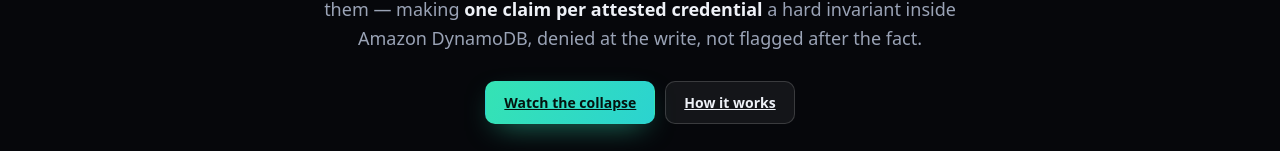
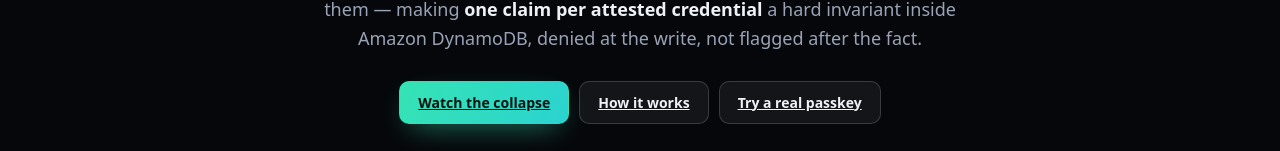
Before and after one commit to Jeremiah-Sakuda/Halisi, a Next.js app: page / in a window 1280 px wide. Shown: the part 330-481 px from the top of the page. Built offline with nearby package versions, Linux system fonts and the light colour scheme; no server answers.

Commit message:
feat(ui): link the real-passkey beat from the hero

```diff
--- a/src/components/Hero.tsx
+++ b/src/components/Hero.tsx
@@ -29,6 +29,7 @@ export default function Hero() {
       <div style={{ display: "flex", gap: 10, justifyContent: "center", marginTop: 28, flexWrap: "wrap" }}>
         <a className="btn btn-primary" href="#collapse">Watch the collapse</a>
         <a className="btn" href="#how">How it works</a>
+        <a className="btn" href="/passkey">Try a real passkey</a>
       </div>
     </header>
   );
```
